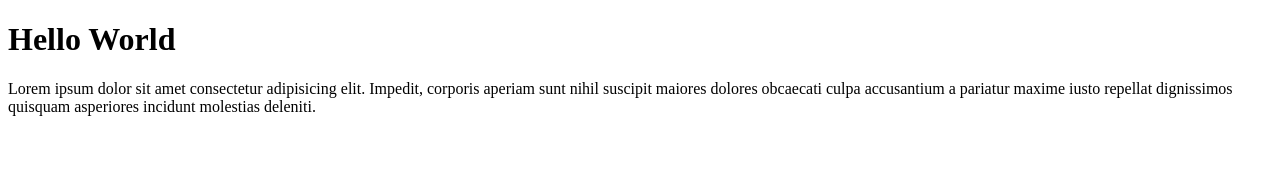
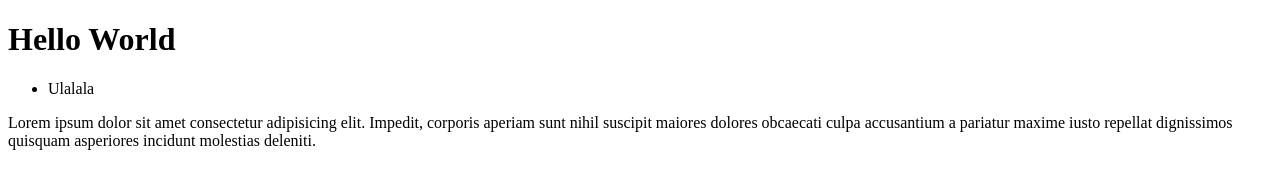
Before and after one commit to svadtya/siva-git-test, a plain HTML site: page index.html in a window 1280 px wide. Drawn offline with Linux system fonts and the light colour scheme.

Commit message:
Menambahkan ulala

```diff
--- a/index.html
+++ b/index.html
@@ -8,6 +8,9 @@
 </head>
 <body>
     <h1>Hello World</h1>
+    <ul>
+        <li>Ulalala</li>
+    </ul>
     <p>Lorem ipsum dolor sit amet consectetur adipisicing elit. Impedit, corporis aperiam sunt nihil suscipit maiores dolores obcaecati culpa accusantium a pariatur maxime iusto repellat dignissimos quisquam asperiores incidunt molestias deleniti.</p>
 </body>
 </html>
```
